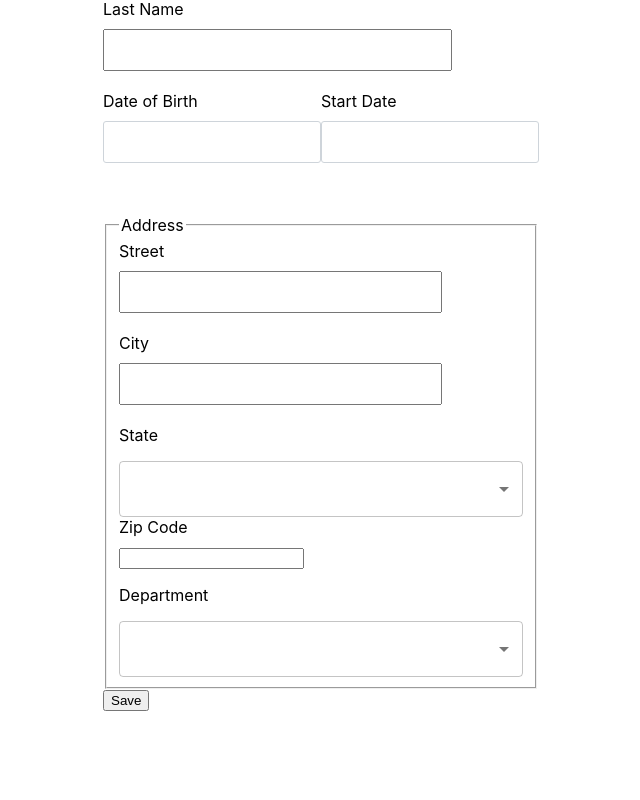
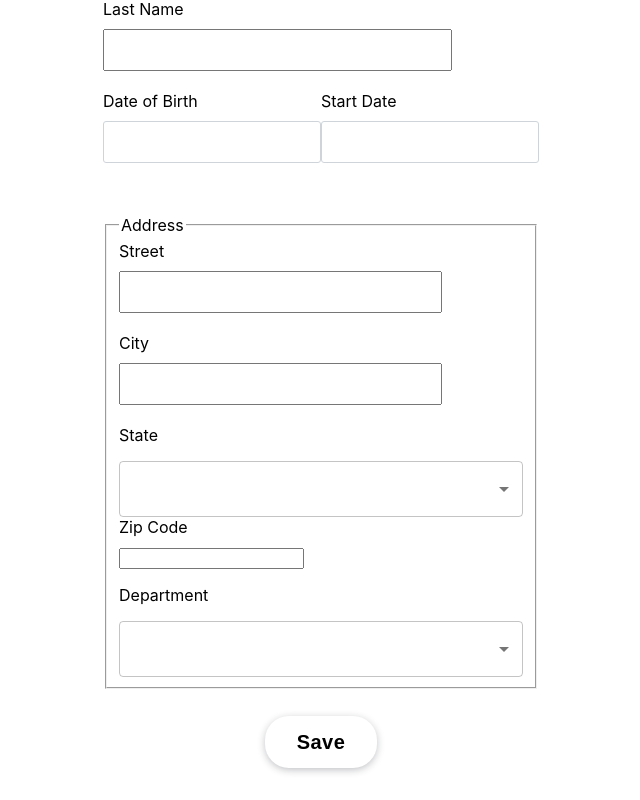
Before and after one commit to illeone/MillocoNicolas_14_20.08.2022, a React (Create React App) app in the folder hrnet/: page / in a window 1280 px wide. Shown: the part 237-1037 px from the top of the page, without its empty margins (319-959 px from the left). Before the commit the page ends 980 px from the top, so only its background shows below. Built offline with nearby package versions, Linux system fonts and the light colour scheme.

Commit message:
modification visuelle du bouton Save + ajout composant Button.js
amélioration graphique avec effets

```diff
--- a/hrnet/src/App.css
+++ b/hrnet/src/App.css
@@ -98,6 +98,113 @@
   text-decoration: none;
   cursor: pointer;
 }
+
+/* *********************************  Button Save  ********************************* */
+
+.btn-save{
+  display: flex;
+  justify-content: center;
+  margin-top: 1.7rem;
+}
+
+.button.dark {
+  background: white;
+  --shadow: 0 2px 8px -1px rgba(21, 25, 36, 0.32);
+  --shadow-hover: 0 4px 20px -2px rgba(21, 25, 36, 0.5);
+  transition: 0.8s;
+}
+.button.dark:hover{
+  background: black;
+  transition: 0.8s;
+}
+.button {
+  --text: black;
+  --font-size: 20px;
+  --duration: 0.5s;
+  --move-hover: -4px;
+  --shadow: 0 2px 8px -1px rgba(39, 94, 254, 0.32);
+  --shadow-hover: 0 4px 20px -2px rgba(39, 94, 254, 0.5);
+  padding: 16px 32px;
+  font-family: 'Varela Round', sans-serif;
+  font-weight:bolder;
+  line-height: var(--font-size);
+  border-radius: 24px;
+  display: block;
+  outline: none;
+  border: none;
+  cursor: pointer;
+  text-decoration: none;
+  font-size: var(--font-size);
+  letter-spacing: 0.5px;
+  background: var(--background);
+  color: var(--text);
+  box-shadow: var(--shadow);
+  transform: translateY(var(--y));
+  transition: transform var(--duration) ease, box-shadow var(--duration) ease;
+  -webkit-tap-highlight-color: transparent;
+  /* -webkit-appearance: none; */
+}
+.button div {
+  display: flex;
+}
+.button div span {
+  display: block;
+  backface-visibility: hidden;
+  font-style: normal;
+}
+.button div span:nth-child(1) {
+  --d: 0.02s;
+}
+.button div span:nth-child(2) {
+  --d: 0.07s;
+}
+.button div span:nth-child(3) {
+  --d: 0.12s;
+}
+.button div span:nth-child(4) {
+  --d: 0.17s;
+}
+
+.button:hover {
+  --shadow: var(--shadow-hover);
+  --move: -4px;
+  --shadow-active: 0 3px 1px rgba(0, 0, 0, 0.2);
+  --text: white;
+}
+
+.button:hover span {
+  animation: move var(--duration) linear var(--d);
+}
+.button.smoke {
+  --move: 12px;
+  --move-y: -8px;
+  --blur: 4px;
+}
+
+.button.smoke:hover span {
+  --duration: 0.9s;
+  animation: smoke var(--duration) linear var(--d);
+}
+
+
+@keyframes smoke {
+  45%, 55% {
+    filter: blur(var(--blur));
+  }
+  50%, 50.1% {
+    opacity: 0;
+  }
+  25%, 75% {
+    transform: translateX(0);
+  }
+  50% {
+    transform: translateX(var(--move)) translateY(var(--move-y));
+  }
+  50.1% {
+    transform: translateX(calc(var(--move) * -1));
+  }
+}
+
 /* ***************************************************  Page  EmployeeList  ***************************************************  */
 
 /* *********************************  Tableau  ********************************* */
--- /dev/null
+++ b/hrnet/src/components/Button.js
@@ -0,0 +1,18 @@
+import React, { useEffect, useRef } from "react";
+
+function Button({ text }) {
+  const buttonRef = useRef(null);
+
+  useEffect(() => {
+    const button = buttonRef.current;
+    button.innerHTML = '<div><span>' + button.textContent.trim().split('').join('</span><span>') + '</span></div>';
+  }, []);
+
+  return (
+    <button ref={buttonRef} className="button smoke dark">
+      {text}
+    </button>
+  );
+}
+
+export default Button;
--- a/hrnet/src/components/EmployeeRegister.js
+++ b/hrnet/src/components/EmployeeRegister.js
@@ -5,6 +5,7 @@ import {states, departments} from '../data/data'
 import Modal from './Modal'
 import DropDown from './DropDown';
 import Dates from './Calendar';
+import Button from './Button';
 
 const EmployeeRegister = () => {
 
@@ -135,7 +136,7 @@ return(
                  </div>
              </fieldset>
              <div className='btn-save'>
-                 <button type="submit">Save</button>
+                <Button type="submit" onClick={handleSubmit} text="Save" />
              </div>
          </form>
      </div>
```
